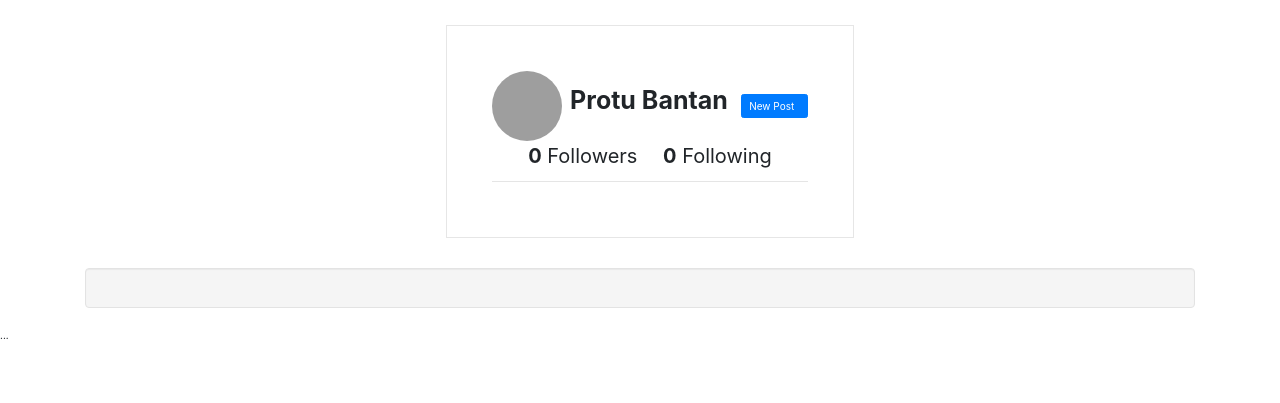
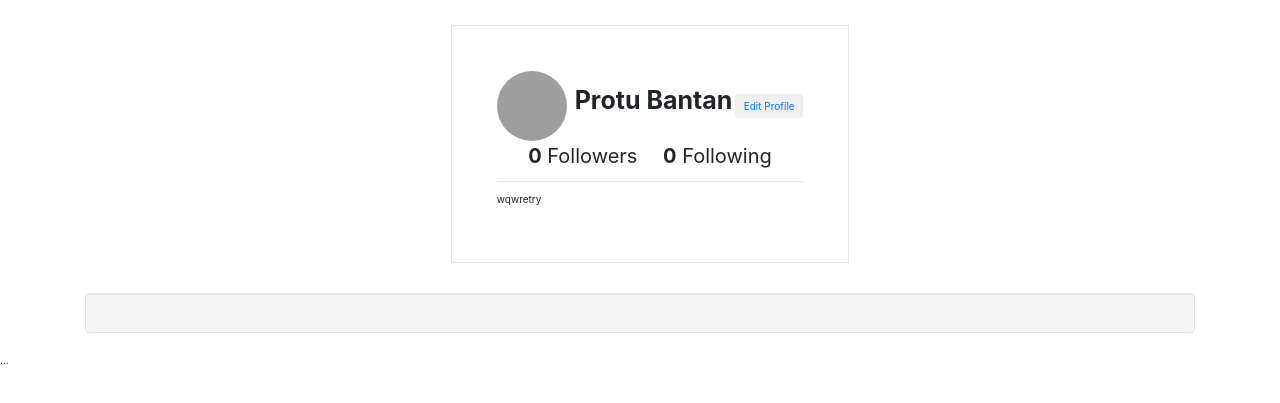
Before and after one commit to probantan/Insta, a Django app: page /profile/ in a window 1280 px wide. Shown: the part 72-475 px from the top of the page. Run offline with Django 3.2, Linux system fonts and the light colour scheme; a user stored in the database is signed in; data comes from the database, SQL or seed files in the repository; data that the repository does not hold is empty; some libraries are stand-ins or nearby versions; grey boxes are pictures that could not be loaded.

Commit message:
added view

```diff
--- a/Insta/templates/home.html
+++ b/Insta/templates/home.html
@@ -14,7 +14,7 @@
   </head>
   <body style="background-color:grey;position:relative;height:200px;">
 
-      <!-- <button style="position:relative;top:-20px;float:right;left:-50px" class="btn btn-success ml-3" ><a href="{% url 'post' %}" style="display:inline; white-space:nowrap; color:#ffffff;font-size:20px;">New Post<i class="fa fa-plus-square-o fa-2x ml-2 fa-lg ml-1 mt-1" aria-hidden="true"></i></a></button> -->
+      <button style="position:relative;top:-20px;float:right;left:-50px" class="btn btn-success ml-3" ><a href="{% url 'post' %}" style="display:inline; white-space:nowrap; color:#ffffff;font-size:20px;">New Post<i class="fa fa-plus-square-o fa-2x ml-2 fa-lg ml-1 mt-1" aria-hidden="true"></i></a></button>
 
       {% for photo in image %}
 
--- a/Insta/templates/profiles/profile.html
+++ b/Insta/templates/profiles/profile.html
@@ -12,12 +12,14 @@
       <div class="profile p-4" style="white-space:nowrap">
         <img src="{{profile.profile_pic.url}}" alt="" style="height:70px;width:70px; border-radius:50%; display:inline;">
         <p class="ml-2" style="display:inline; white-space:nowrap; font-size:25px;"><strong>{{profile.first_name}} {{profile.last_name}}</strong></p>
-        <button class="btn btn-primary ml-3" ><a href="{% url 'post' %}" style="display:inline; white-space:nowrap; color:#ffffff;">New Post<i class="fa fa-plus-square-o fa-2x ml-2 fa-lg ml-1 mt-1" aria-hidden="true"></i></a></button>
+        <a href="{% url 'updateprofile' %}"><button class="btn profile-edit-btn">Edit Profile</button></a>
+
+        <!-- <button class="btn btn-primary ml-3" ><a href="{% url 'post' %}" style="display:inline; white-space:nowrap; color:#ffffff;">New Post<i class="fa fa-plus-square-o fa-2x ml-2 fa-lg ml-1 mt-1" aria-hidden="true"></i></a></button> -->
         <p class="text-center" style="font-size:20px"><span style="font-weight:bolder">0</span> Followers</span> <span style="margin-left:20px"> <span style="font-weight:bolder">0</span> Following</span>
         </p>
 
         <hr>
-
+        <p> {{ profile.bio}}</p>
           {% endfor %}
       </div>
     </div>
--- a/Insta/views.py
+++ b/Insta/views.py
@@ -116,9 +116,8 @@ def profile(request):
     test = 'Profile route Working'
     current_user = request.user
     images = Image.objects.filter(creator=request.user)
-    profiles = Profile.objects.filter(user=request.user)
+    profiles = Profile.objects.filter(user=request.user.id)
     content = {
-        "test": test,
         "current_user": current_user,
         "images": images,
         "profiles": profiles
@@ -127,31 +126,33 @@ def profile(request):
 
 
 
-@login_required(login_url='/accounts/login')
+# @login_required(login_url='/accounts/login')
+# def updateprofile(request):
+# 	if request.method == 'POST':
+# 		form = ProfileForm(request.POST,request.FILES, instance=request.user.profile)
+# 		if form.is_valid():
+# 			form.save()
+#             profile = user.profile
+
+# 			return redirect('profile')
+
+# 	else:
+# 			form = ProfileForm()
+# 	return render(request, 'updateprofile.html',{"form":form })
+@login_required(login_url='/accounts/login/')
+@login_required(login_url='/accounts/login/')
 def updateprofile(request):
-	if request.method == 'POST':
-		form = ProfileForm(request.POST,request.FILES, instance=request.user.profile)
-		if form.is_valid():
-			form.save()
-			return redirect('profile')
-
-	else:
-			form = ProfileForm()
-	return render(request, 'updateprofile.html',{"form":form })
-# @login_required(login_url='/accounts/login/')
-# def updateprofile(request):
-#     if request.method == 'POST':
-#         current_user= request.user
-#         form = ProfileForm(request.POST, request.FILES)
-#         if form.is_valid():
-#             edit = form.save(commit=False)
-#             # edit.user = current_user
-#             edit.save()
-#             return redirect('edit_profile')
-#     else:
-#         form = ProfileForm()
-#     return render(request, 'updateprofile.html', {'form':form})
-
+    profile =Profile.objects.get(user=request.user)
+    if request.method == 'POST':
+        form = ProfileForm(request.POST, request.FILES)
+        if form.is_valid():
+            edit = form.save(commit=False)
+            edit.profile = request.user
+            edit.save()
+            return redirect('profile')
+    else:
+        form = ProfileForm()
+    return render(request, 'updateprofile.html', {'form':form})
 
 @login_required(login_url='/accounts/login/')
 def like(request, operation, pk):
```
Also changed, not shown: media/Images/Diet2.jpg (added), media/Images/Ex_1_T2y5bSW.jpg (added), media/Images/Ex_5_1ojwtk9.jpg (added), media/Images/ex_3.jpg (added), media/Images/ex_3_qts7u37.jpg (added), media/profile/Diet4_d0bkhud.jpg (added), media/profile/Ex_1_0f9audf.jpg (added), media/profile/Ex_1_2krePlt.jpg (added), media/profile/Ex_1_e6qsKxY.jpg (added), media/profile/Ex_1_innRRjQ.jpg (added), media/profile/Ex_5_juYTQ0j.jpg (added).
